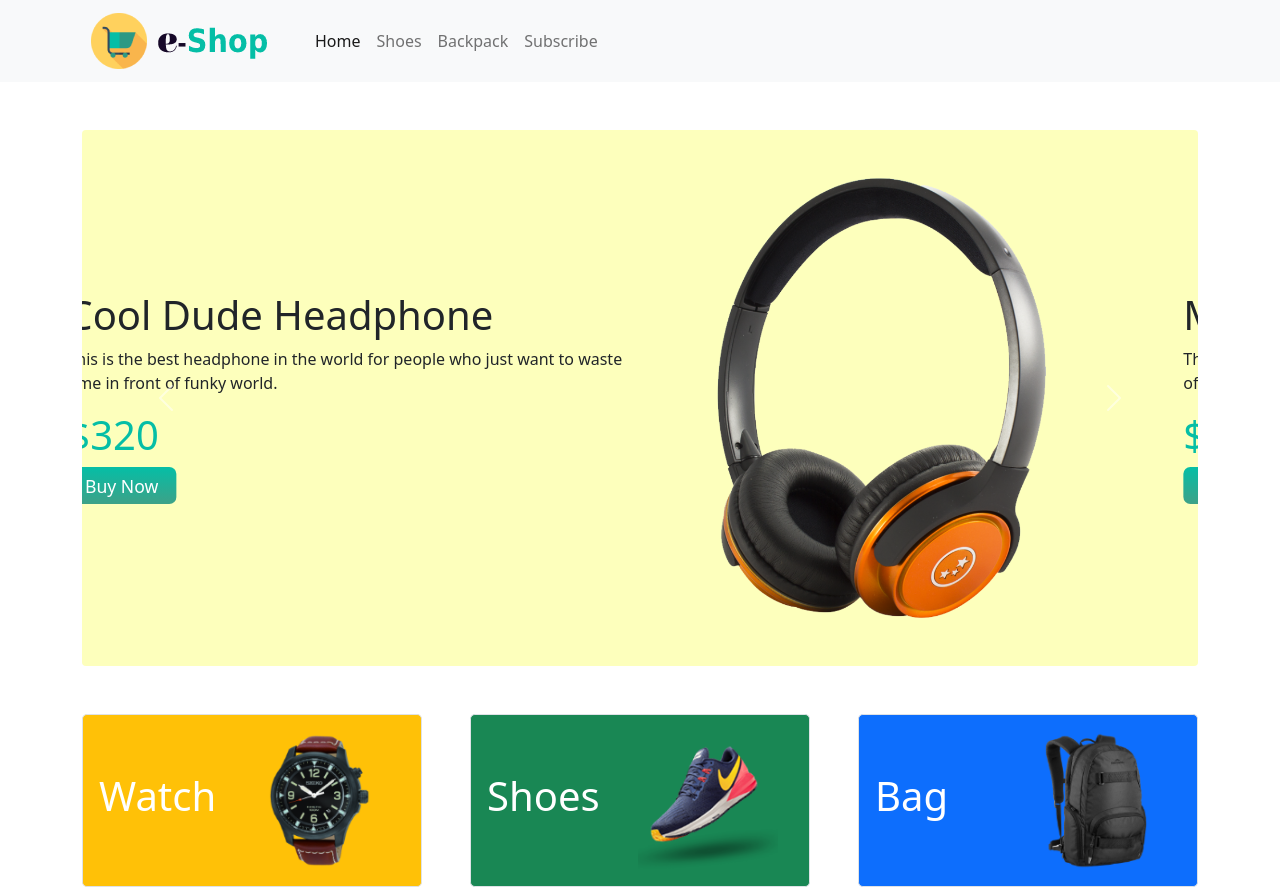
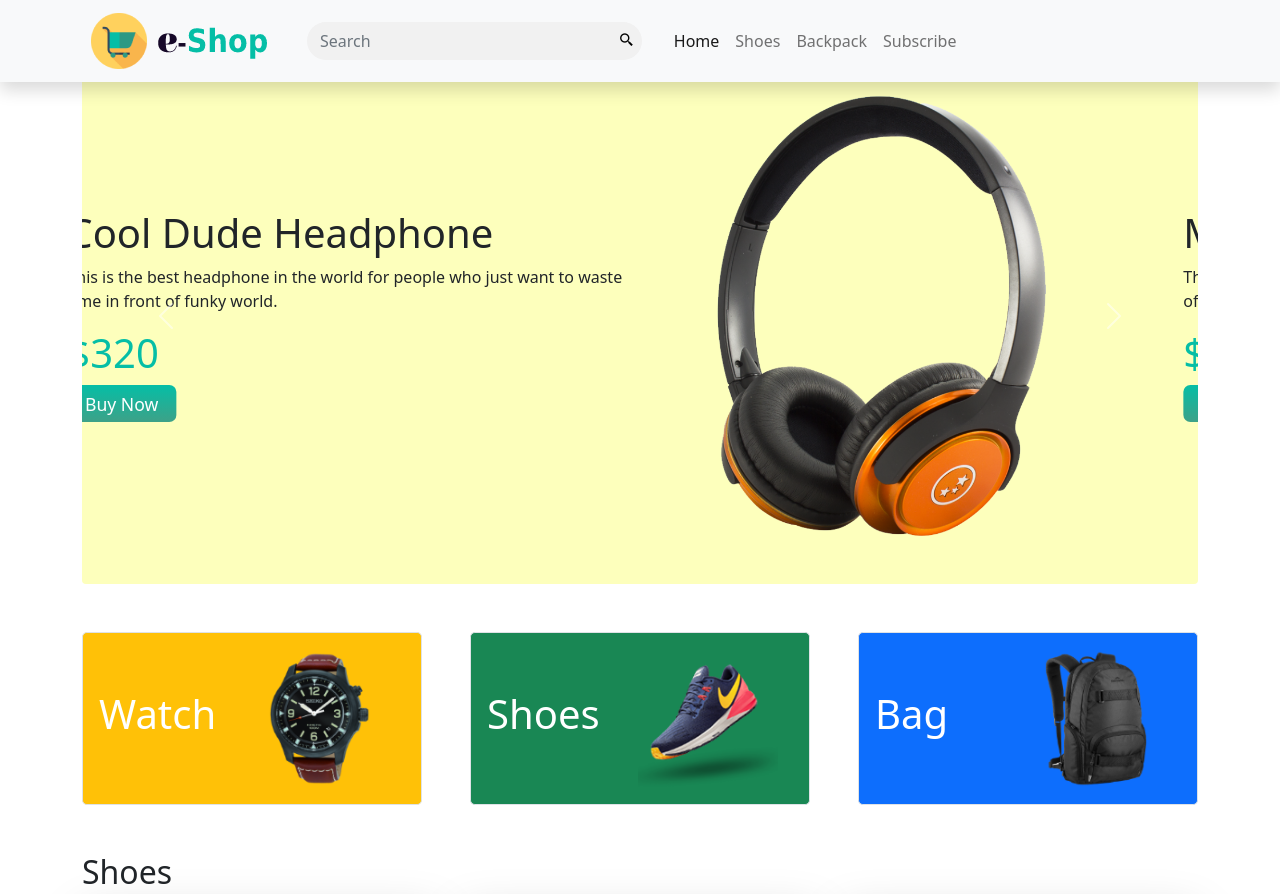
Before and after one commit to sabbir10s/e-shop, a plain HTML site: page index.html in a window 1280 px wide. Shown: the top 894 px of the page. Drawn offline with nearby package versions, Linux system fonts and the light colour scheme.

Commit message:
search added

```diff
--- a/index.html
+++ b/index.html
@@ -17,6 +17,9 @@
 
     <!-- CSS Style Sheet -->
     <link rel="stylesheet" href="style.css">
+
+    <!-- box icon -->
+    <link href='https://unpkg.com/boxicons@2.1.1/css/boxicons.min.css' rel='stylesheet'>
 </head>
 
 <body>
@@ -24,11 +27,19 @@
         <!-- ==============
             Header Start
          =================-->
+        <div class="fixed-top shadow">
             <nav class="navbar navbar-expand-lg navbar-light bg-light">
                 <div class="container">
                     <a class="navbar-brand" href="#">
                         <img class="img" src="img/1.png" alt="">
                     </a>
+                    <form class="d-flex search-form search me-4">
+                        <input class="form-control me-2 border-0 bg-transparent" type="search" placeholder="Search"
+                            aria-label="Search">
+                        <button class="search-button" type="btn">
+                            <i class='bx bx-search-alt-2'></i>
+                        </button>
+                    </form>
                     <button class="navbar-toggler" type="button" data-bs-toggle="collapse" data-bs-target="#navbarNav"
                         aria-controls="navbarNav" aria-expanded="false" aria-label="Toggle navigation">
                         <span class="navbar-toggler-icon"></span>
@@ -51,6 +62,7 @@
                     </div>
                 </div>
             </nav>
+        </div>
 
         <!-- ==============
             images slider
--- a/style.css
+++ b/style.css
@@ -8,12 +8,6 @@
 body {
     margin: 0;
     padding: 0;
-}
-
-:root {
-    --primary-clr: #2c9984;
-    --primary-light: #E7FBBE;
-    --primary-light: #ffd15d;
 }
 
 /* ==============
@@ -28,6 +22,10 @@ body {
     color: #05bea6;
 }
 
+.border-radius {
+    border-radius: 0.6em;
+}
+
 .button {
     font-size: 1.1rem;
     padding: .3em 1em;
@@ -36,11 +34,30 @@ body {
 
 }
 
+/* ==============
+   others styles
+============== */
+.search-button {
+    background-color: transparent;
+}
+
+.search {
+    border: 1px solid transparent;
+    background-color: #F1F1F1;
+    border-radius: 25px;
+    min-width: 30%;
+}
+.search-button {
+    border: 0;
+}
+
+.category img {
+    width: 90px;
+}
+
 .subscribe {
     padding: 3rem 0;
 }
-
-
 
 .footer {
     padding: 30px 0;
```
Lines whose indentation alone changed are shown as unchanged.
